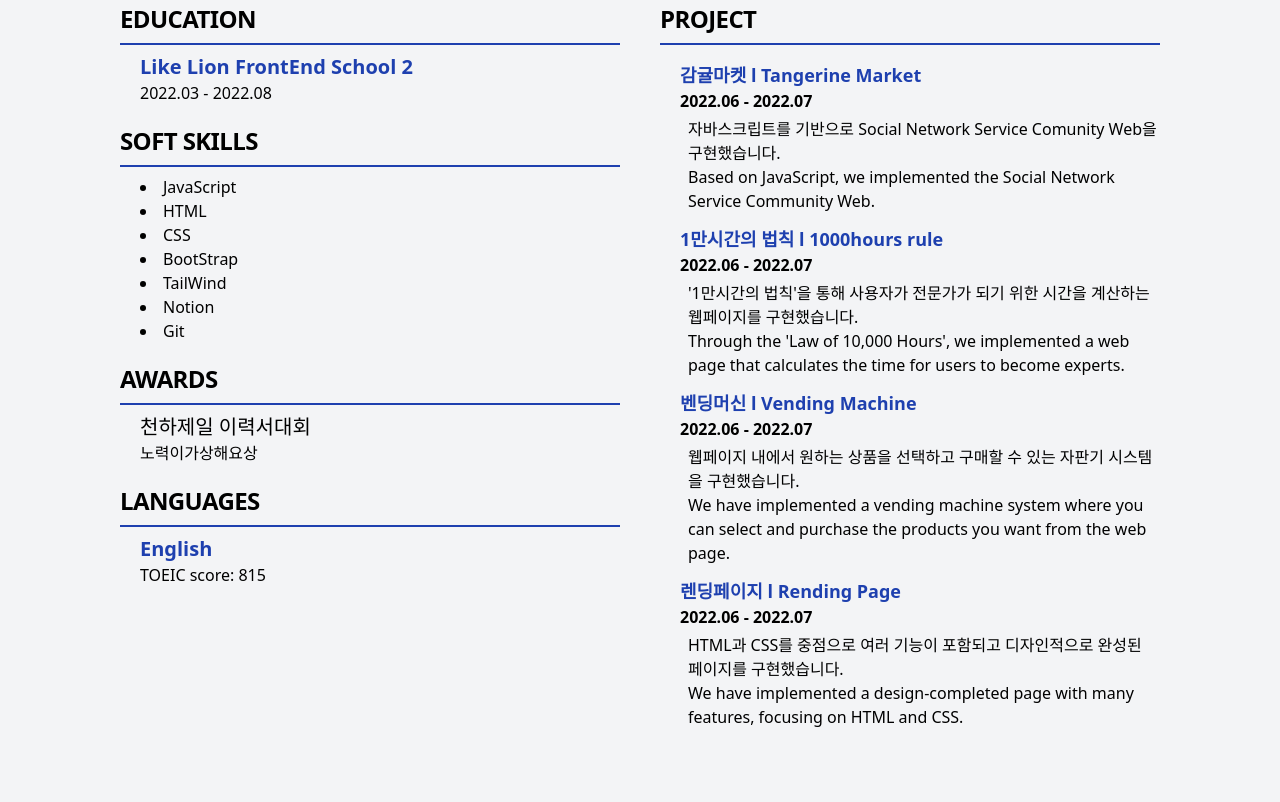
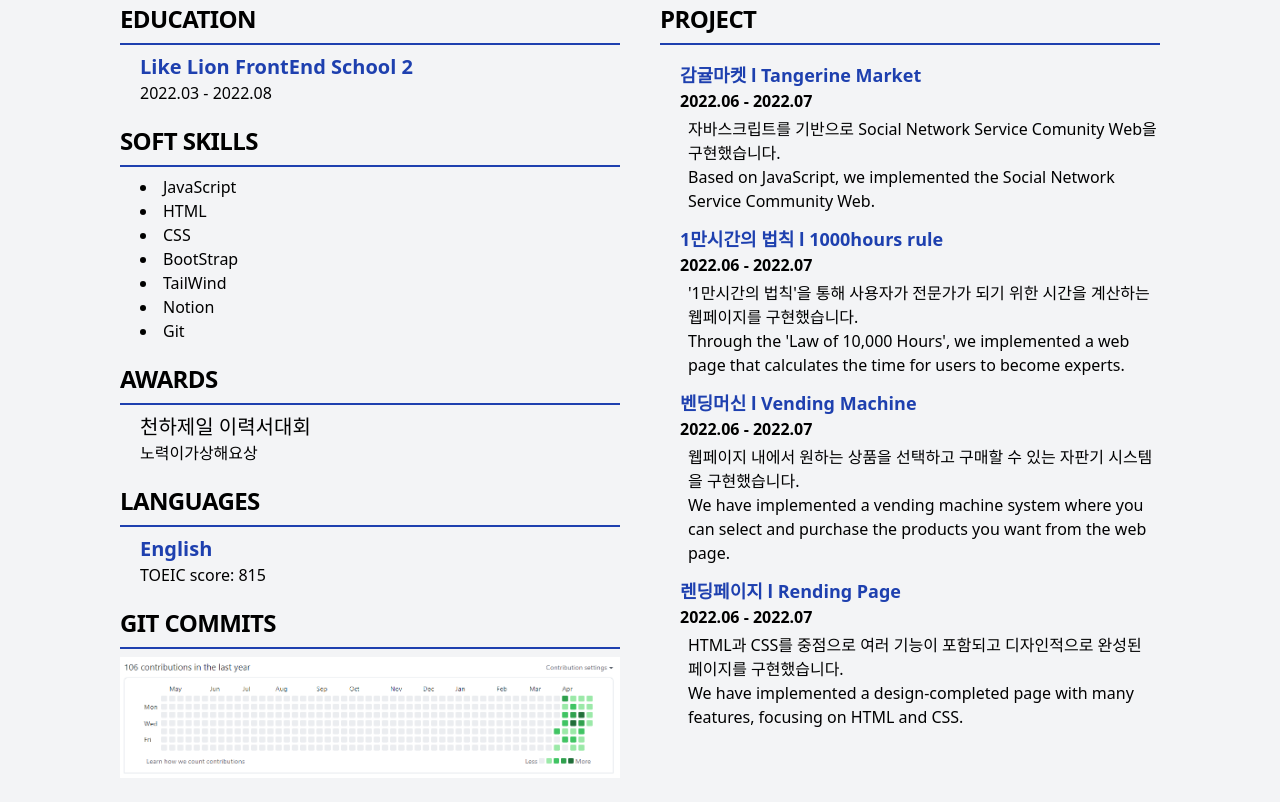
Before and after one commit to dana-y/RESUME_by_tailwind, a plain HTML site: page index.html in a window 1280 px wide. Shown: the part 549-1351 px from the top of the page. Drawn offline with nearby package versions, Linux system fonts and the light colour scheme.

Commit message:
git사진 추가

```diff
--- a/index.html
+++ b/index.html
@@ -60,7 +60,10 @@
           <h2 class="font-bold tracking-tight text-2xl pb-2 mb-2 border-b-2 border-blue-800">LANGUAGES</h2>
           <h3 class="text-xl font-semibold text-blue-800 pl-5">English</h3>
           <span class="pl-5">TOEIC score: 815</span>
-
+        </section>
+        <section class="mb-5">
+          <h2 class="font-bold tracking-tight text-2xl pb-2 mb-2 pb-2 border-b-2 border-blue-800">GIT COMMITS</h2>
+          <img src="./깃커밋.png" alt="깃 커밋 사진">
         </section>
       </div>
       <div class="basis-1/2">
@@ -96,12 +99,7 @@
               </p>
             </li>
           </ul>
-
-
-
         </section>
-        <section class="mb-5"></section>
-        <section class="mb-5"></section>
       </div>
     </div>
   </div>
```
Also changed, not shown: 깃커밋.png (added).
